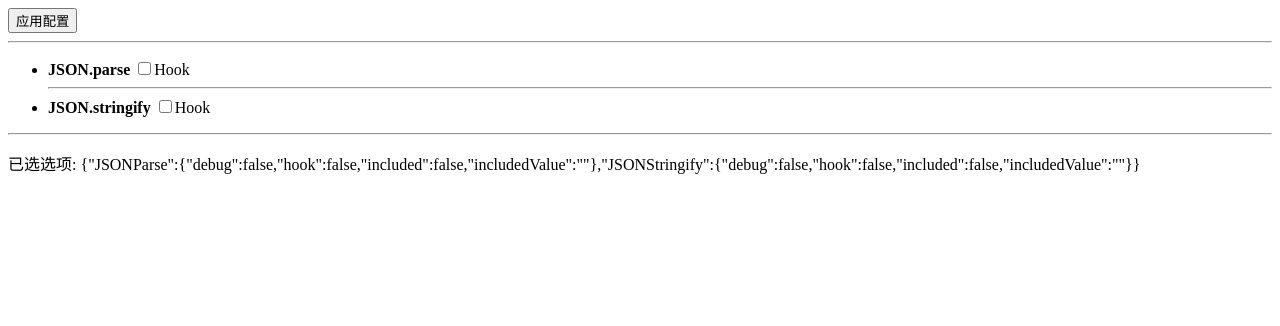
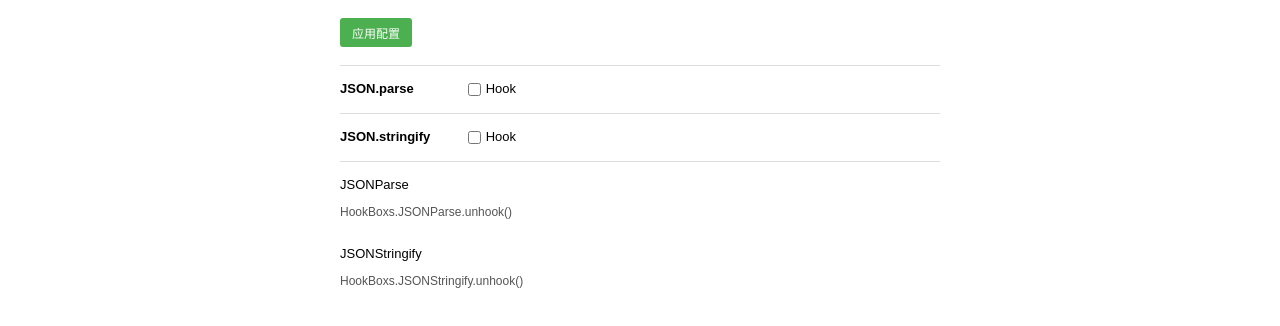
Before and after one commit to wxhzhwxhzh/hookbox, a plain HTML site: page iframe2.html in a window 1280 px wide. Drawn offline with nearby package versions, Linux system fonts and the light colour scheme.

Commit message:
优化逻辑结构，美化页面

```diff
--- /dev/null
+++ b/iframe2.css
@@ -0,0 +1,72 @@
+/* styles.css */
+#app {
+    font-family: Arial, sans-serif;
+    font-size: 13px;
+    max-width: 600px;
+    margin: 0 auto;
+    padding: 10px;
+    line-height: 1.4;
+  }
+
+  button {
+    background-color: #4CAF50;
+    color: white;
+    border: none;
+    padding: 6px 12px;
+    font-size: 12px;
+    cursor: pointer;
+    border-radius: 3px;
+    margin-bottom: 10px;
+  }
+
+  button:hover {
+    background-color: #45a049;
+  }
+
+  hr {
+    border: 0;
+    height: 1px;
+    background-color: #ddd;
+    margin: 8px 0;
+  }
+
+  ul {
+    list-style-type: none;
+    padding: 0;
+    margin: 0;
+  }
+
+  li {
+    padding: 6px 0;
+  }
+
+  li strong {
+    display: inline-block;
+    width: 120px;
+    font-weight: bold;
+  }
+
+  input[type="checkbox"] {
+    margin-right: 5px;
+    vertical-align: middle;
+  }
+
+  input[type="text"] {
+    padding: 4px 8px;
+    font-size: 12px;
+    border: 1px solid #ddd;
+    border-radius: 3px;
+    width: 200px;
+    margin-left: 5px;
+  }
+
+  span {
+    margin-left: 10px;
+  }
+
+  p {
+    margin-top: 10px;
+    font-size: 12px;
+    color: #555;
+    word-break: break-all;
+  }
--- a/iframe2.html
+++ b/iframe2.html
@@ -6,11 +6,13 @@
   <meta name="viewport" content="width=device-width, initial-scale=1.0">
   <title>Vue2 Checkbox Example</title>
   <script src="https://cdn.jsdelivr.net/npm/vue@2.6.14/dist/vue.js"></script>
+  <link rel="stylesheet" href="./iframe2.css">
 </head>
 
 <body>
   <div id="app">
     <button @click="applyConfig">应用配置</button>
+    <button @click="applyConfig" v-show="showChangeButton">应用变更的配置</button>
     <hr>
     <ul>
       <li> <strong>JSON.parse</strong>
@@ -42,46 +44,58 @@
     </ul>
     <hr>
 
-    <p>已选选项: {{JSON.stringify(config)}}</p>
+    <ul>
+      <li v-for="(value, key) in config" :key="key">
+        {{ key }}<p>{{value}}</p>
+      </li>
+    </ul>
   </div>
   <script>
     new Vue({
       el: '#app',
       data: {
+        showChangeButton: false,
 
         JSONParse: {
           debug: false,
           hook: false,
-          included:false,
-          includedValue:'',
+          included: false,
+          includedValue: '',
+
         },
         JSONStringify: {
           debug: false,
           hook: false,
-          included:false,
-          includedValue:'',
+          included: false,
+          includedValue: ''
         }
       },
-      computed:{
-        config(){
+      computed: {
+        config() {
           return {
-            JSONParse:this.JSONParse,
-            JSONStringify:this.JSONStringify,
+            JSONParse: this.JSONParse.hook? `HookBoxs.JSONParse.hook(debug=${this.JSONParse.debug},include="${this.JSONParse.includedValue}")`:"HookBoxs.JSONParse.unhook()",
+            JSONStringify: this.JSONStringify.hook? `HookBoxs.JSONStringify.hook(debug=${this.JSONStringify.debug},include="${this.JSONStringify.includedValue}")`:"HookBoxs.JSONStringify.unhook()",
           }
-        }
+        },
+
       },
-      watch:{
-        config:{
-          handler(newVal,oldVal){
-            console.log('config changed',newVal,oldVal)
+
+
+      watch: {
+        config: {
+          handler(newVal, oldVal) {
+            console.log('config changed', newVal, oldVal)
+            this.showChangeButton = true;
           },
-          deep:true,
-        }
+          deep: true,
+        },
+
       },
-      methods:{
-        applyConfig(){
+      methods: {
+        applyConfig() {
           window.parent.postMessage(this.config, "*");
-          console.log('config applied',this.config)
+          console.log('config applied', this.config);
+          this.showChangeButton = false;
         }
       }
     });
```
